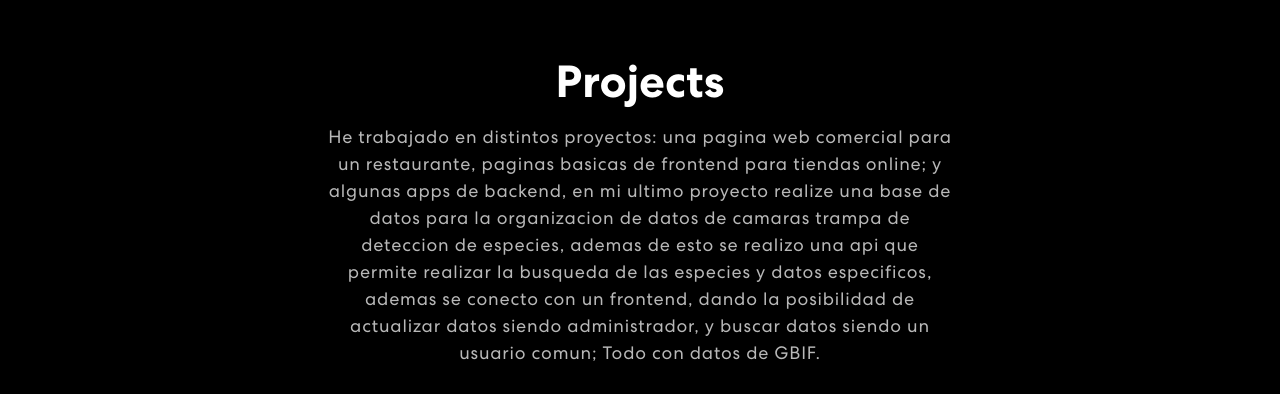
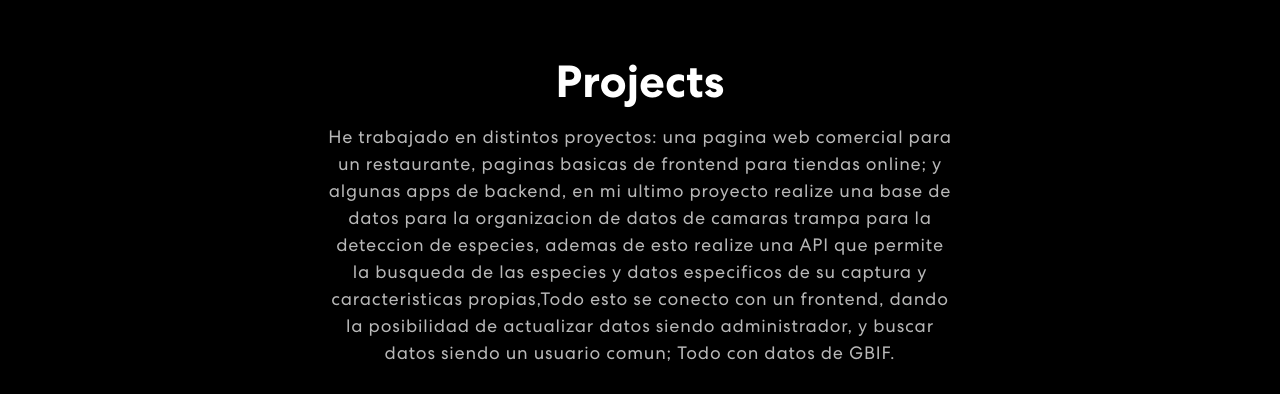
Before and after one commit to carlosmejia10/portfolio, a React (Create React App) app: page / in a window 1280 px wide. Shown: the part 1420-1814 px from the top of the page. Built offline with nearby package versions, Linux system fonts and the light colour scheme; no server answers.

Commit message:
Update Projects.js

```diff
--- a/src/components/Projects.js
+++ b/src/components/Projects.js
@@ -52,7 +52,7 @@ export const Projects = () => {
               <div className={isVisible ? "animate__animated animate__fadeIn": ""}>
                 <h2>Projects</h2>
                 <p>He trabajado en distintos proyectos: una pagina web comercial para un restaurante, paginas basicas de frontend para tiendas online; y algunas apps de backend, en mi ultimo proyecto realize una base de datos
-                  para la organizacion de datos de camaras trampa de deteccion de especies, ademas de esto se realizo una api que permite realizar la busqueda de las especies y datos especificos, ademas se conecto con un frontend,
+                  para la organizacion de datos de camaras trampa para la deteccion de especies, ademas de esto realize una API que permite  la busqueda de las especies y datos especificos de su captura y caracteristicas propias,Todo esto se conecto con un frontend,
                   dando la posibilidad de actualizar datos siendo administrador, y buscar datos siendo un usuario comun; Todo con datos de GBIF. </p>
                 <Tab.Container id="projects-tabs" defaultActiveKey="first">
                   <Nav variant="pills" className="nav-pills mb-5 justify-content-center align-items-center" id="pills-tab">
```
